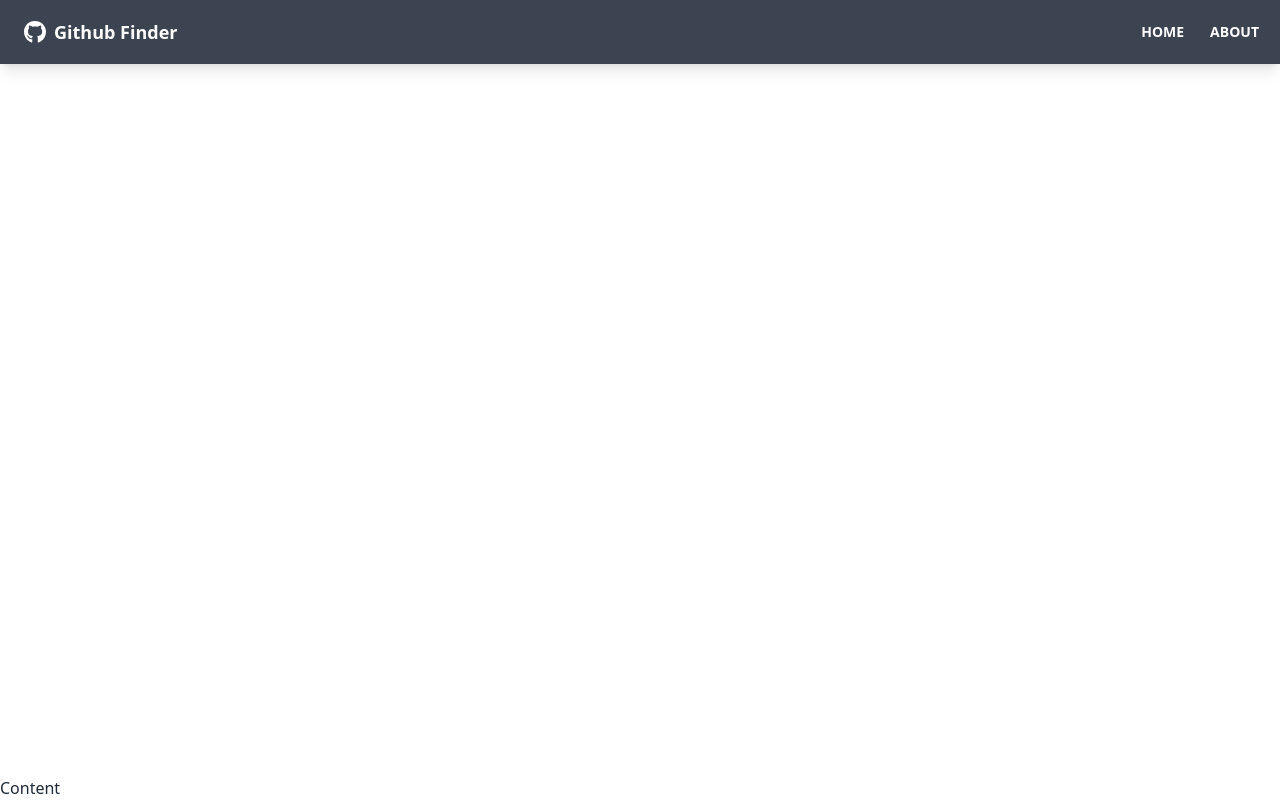
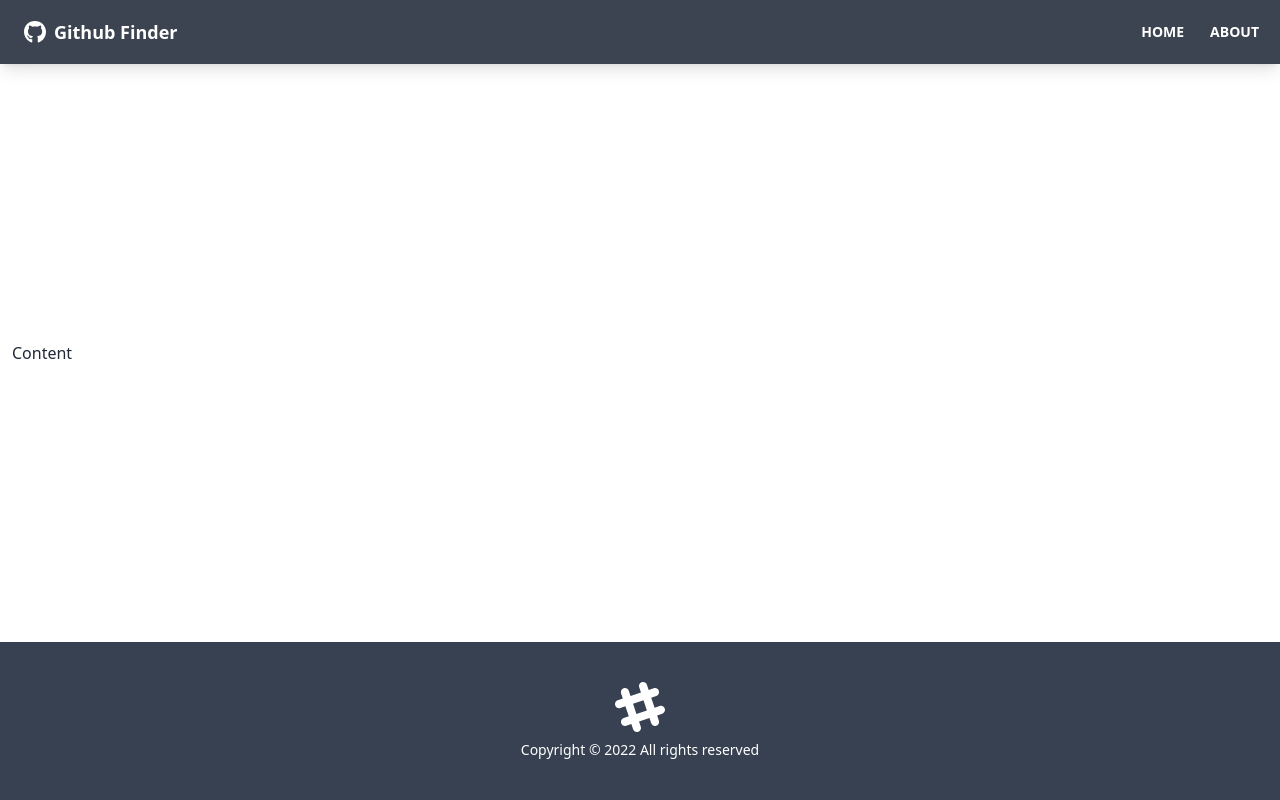
Before and after one commit to maxts0gt/react-tailwind-github-finder-app, a React (Create React App) app: page / in a window 1280 px wide. Built offline with nearby package versions, Linux system fonts and the light colour scheme.

Commit message:
add footer to app

```diff
--- a/src/App.jsx
+++ b/src/App.jsx
@@ -1,12 +1,14 @@
 import { BrowserRouter as Router, Route } from 'react-router-dom';
 import Navbar from './components/layout/Navbar';
+import Footer from './components/layout/Footer';
 
 function App() {
 	return (
 		<Router>
 			<div className='flex flex-col justify-between h-screen'>
 				<Navbar />
-				<main>Content</main>
+				<main className='container px-3 pb-12 mx-auto'> Content</main>
+				<Footer />
 			</div>
 		</Router>
 	);
```
